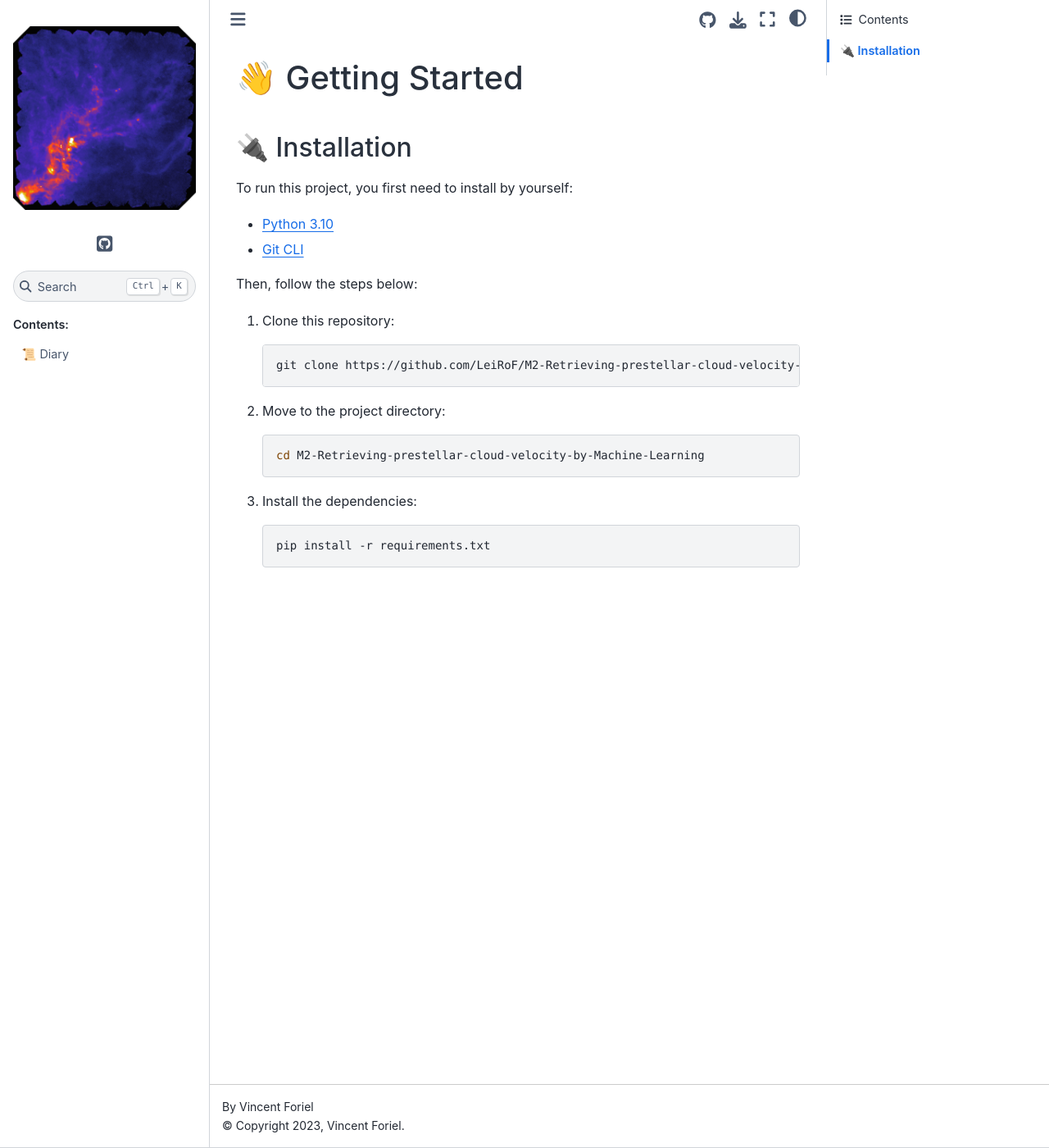
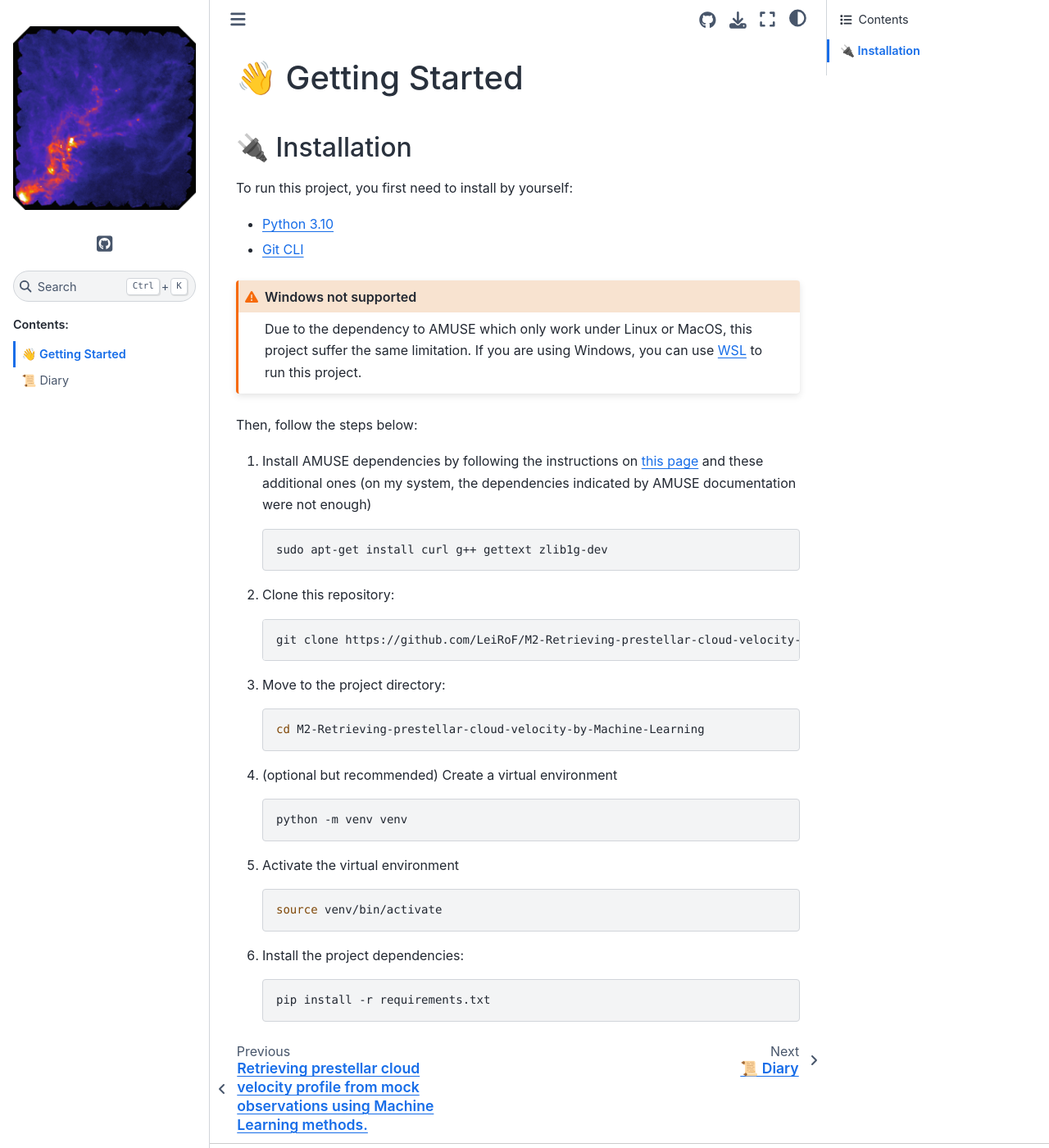
Before and after one commit to LeiRoF/M2-Internship, a Sphinx documentation site: the page built from docs/Getting_Started.md, in a window 1280 px wide and 1400 px high. Shown: the whole window at 82% size. Built offline with Sphinx 7.4.7 and the Sphinx Book theme 1.1.4, drawn with Linux system fonts in a browser that asks for light colours.

Commit message:
Not very interesting things today...

````diff
--- a/docs/Getting_Started.md
+++ b/docs/Getting_Started.md
@@ -7,21 +7,46 @@ To run this project, you first need to install by yourself:
 - [Python 3.10](https://www.python.org/downloads/)
 - [Git CLI](https://git-scm.com/downloads)
 
+```{admonition} Windows not supported
+:class: warning
+
+Due to the dependency to AMUSE which only work under Linux or MacOS, this project suffer the same limitation. If you are using Windows, you can use [WSL](https://docs.microsoft.com/en-us/windows/wsl/install-win10) to run this project.
+```
+
+
 Then, follow the steps below:
 
-1. Clone this repository:
+1. Install AMUSE dependencies by following the instructions on [this page](https://amuse.readthedocs.io/en/latest/install/howto-install-AMUSE.html) and these additional ones (on my system, the dependencies indicated by AMUSE documentation were not enough)
+
+    ```bash
+    sudo apt-get install curl g++ gettext zlib1g-dev
+    ```
+
+2. Clone this repository:
 
     ```bash
     git clone https://github.com/LeiRoF/M2-Retrieving-prestellar-cloud-velocity-by-Machine-Learning
     ```
 
-2. Move to the project directory:
+3. Move to the project directory:
 
     ```bash
     cd M2-Retrieving-prestellar-cloud-velocity-by-Machine-Learning
     ```
 
-3. Install the dependencies:
+4. (optional but recommended) Create a virtual environment
+
+    ```bash
+    python -m venv venv
+    ```
+
+5. Activate the virtual environment
+
+    ```bash
+    source venv/bin/activate
+    ```
+
+6. Install the project dependencies:
 
     ```bash
     pip install -r requirements.txt
--- a/docs/conf.py
+++ b/docs/conf.py
@@ -17,7 +17,7 @@
 
 # -- Project information -----------------------------------------------------
 
-project = '3D prestellar core models'
+project = 'Retrieving prestellar cloud velocity by Machine Learning'
 copyright = '2023, Vincent Foriel'
 author = 'Vincent Foriel'
 
--- a/docs/index.rst
+++ b/docs/index.rst
@@ -3,11 +3,12 @@
    You can adapt this file completely to your liking, but it should at least
    contain the root `toctree` directive.
 
-Welcome to Internship's documentation!
-======================================
+Retrieving prestellar cloud velocity profile from mock observations using Machine Learning methods.
+====================================================================================================
 
 .. toctree::
    :maxdepth: 2
    :caption: Contents:
 
+   Getting_Started
    Diary
--- a/requirements.txt
+++ b/requirements.txt
@@ -12,4 +12,5 @@ docutils
 mpi4py
 h5py
 wheel
-git+https://github.com/amusecode/amuse
+amuse
+pyopencl
````
Also changed, not shown: Readme.md (added, +5 -0 lines), docs/Diary.md (+8 -0 lines), 3 other files.
